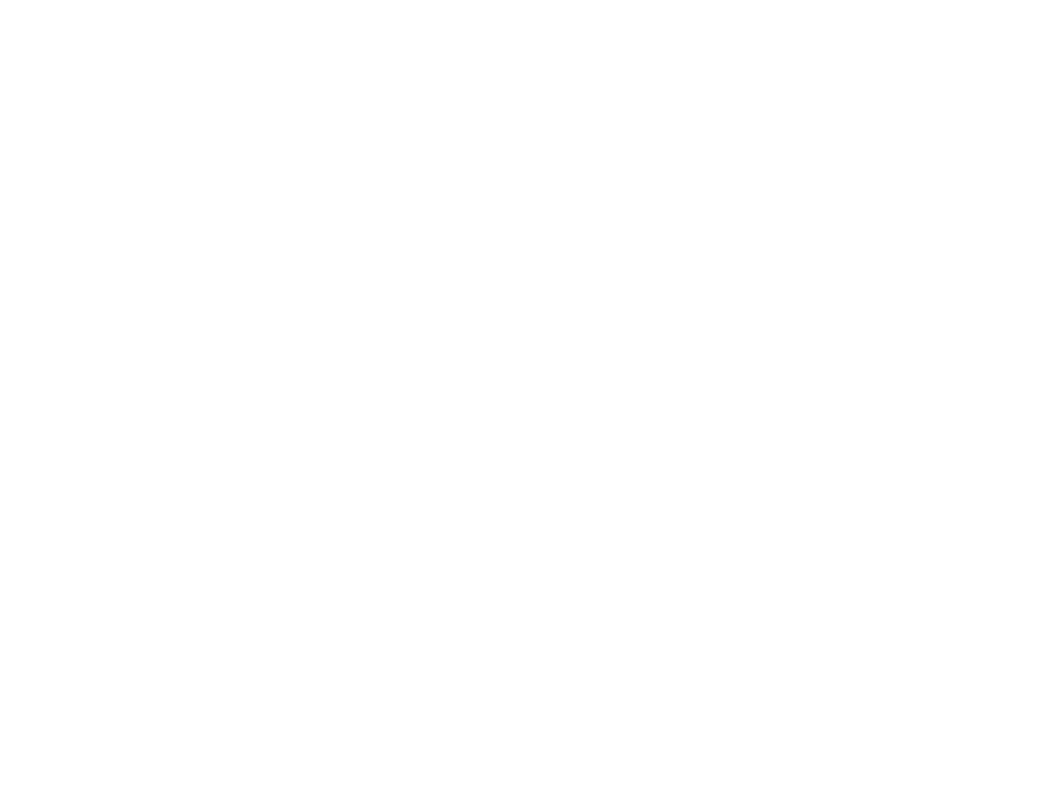
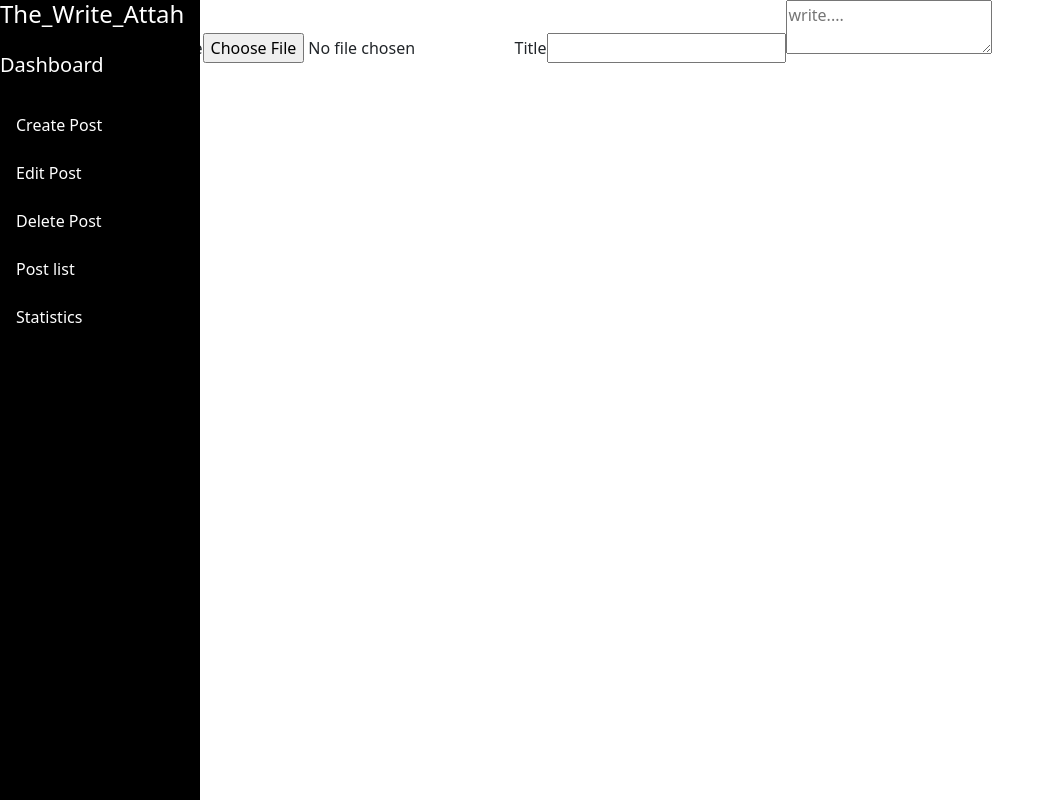
Before and after one commit to EleChristiana/The_Write_Attah_blog, an Angular app: page /dashboard/create-post in a window 1280 px wide. Before the commit this address led to /. Shown: the whole page, without its empty margins (0-1055 px from the left). Built offline with nearby package versions, Linux system fonts and the light colour scheme.

Commit message:
generated sidebar component and coded a reuseable component

```diff
--- a/src/app/app.component.ts
+++ b/src/app/app.component.ts
@@ -2,6 +2,7 @@ import { CommonModule } from '@angular/common';
 import { Component } from '@angular/core';
 import { RouterLink, RouterOutlet } from '@angular/router';
 import { HeaderComponent } from './reuseable/header/header.component';
+import { SidebarComponent } from './reuseable/sidebar/sidebar.component';
 
 @Component({
   selector: 'app-root',
--- a/src/app/app.routes.ts
+++ b/src/app/app.routes.ts
@@ -12,6 +12,6 @@ export const routes: Routes = [
     },
 
     {
-        path: 'create-post', loadChildren: () => import('./component/dashboard/dashboard.module').then(m=>m.DashboardModule)
+        path: 'dashboard', loadChildren: () => import('./component/dashboard/dashboard.module').then(m=>m.DashboardModule)
     }
 ];
--- a/src/app/component/dashboard/create-post/create-post.component.html
+++ b/src/app/component/dashboard/create-post/create-post.component.html
@@ -1,7 +1,6 @@
 
-
-
-<form action="">
+<app-sidebar></app-sidebar>
+<div class="ms-5 ps-5"><form action="">
    <label for="image">Upload Image</label>
    <input type="file">
 
@@ -15,3 +14,4 @@
 
 
 </form>
+</div>
--- a/src/app/component/dashboard/dashboard.module.ts
+++ b/src/app/component/dashboard/dashboard.module.ts
@@ -4,13 +4,16 @@ import { CommonModule } from '@angular/common';
 import { DashboardRoutingModule } from './dashboard-routing.module';
 import { CreatePostComponent } from './create-post/create-post.component';
 import { EditPostComponent } from './edit-post/edit-post.component';
+import { SidebarComponent } from '../../reuseable/sidebar/sidebar.component';
 
 
 @NgModule({
   declarations: [CreatePostComponent, EditPostComponent],
   imports: [
     CommonModule,
-    DashboardRoutingModule
+    DashboardRoutingModule,
+    SidebarComponent
+
   ]
 })
 export class DashboardModule { }
--- a/src/app/reuseable/header/header.component.html
+++ b/src/app/reuseable/header/header.component.html
@@ -13,7 +13,7 @@
           <a class="nav-link" [routerLink]="['/about']">About</a>
         </li>
         <li class="nav-item">
-          <a class="nav-link" [routerLink] ="['/create-post']">Dashboard</a>
+          <a class="nav-link" [routerLink] ="['/dashboard/create-post']">Dashboard</a>
         </li>
       </ul>
       <form class="d-flex" role="search">
--- a/src/app/reuseable/sidebar/sidebar.component.html
+++ b/src/app/reuseable/sidebar/sidebar.component.html
@@ -1 +1,22 @@
-<p>sidebar works!</p>
+<div class="sidebar d-block justify-content-start align-item-start  me-5">
+
+    <div>
+        <h4>The_Write_Attah</h4> <br>
+        <h5>Dashboard</h5>
+    </div> <br>
+    <div>
+        <ul>
+         <li>   <a href=""> Create Post</a></li>
+            <li><a href="">Edit Post</a></li>
+            <li><a href="">Delete Post</a></li>
+            <li><a href="">Post list</a></li>
+        </ul>
+    </div>
+
+    <div>
+        <ul>
+            <li><a href="">Statistics</a></li>
+        </ul>
+    </div>
+
+</div>
--- a/src/app/reuseable/sidebar/sidebar.component.scss
+++ b/src/app/reuseable/sidebar/sidebar.component.scss
@@ -0,0 +1,36 @@
+*{
+    padding: 0;
+    margin: 0;
+    box-sizing: border-box;
+}
+
+.sidebar{
+
+    width: 200px;
+    height: 100%;
+    background-color: black;
+    color: white;
+     height: 100vh;
+     overflow: auto;
+     gap: 1em;
+     position: fixed;
+     overflow-y: auto;
+      top: 0;
+  left: 0;
+}
+
+li{
+    list-style: none;
+    line-height: 3em;
+    padding-left: 1em;
+}
+
+a{
+    text-decoration: none;
+    color: white;
+
+}
+
+li:hover{
+    background-color: blue;
+}
```
